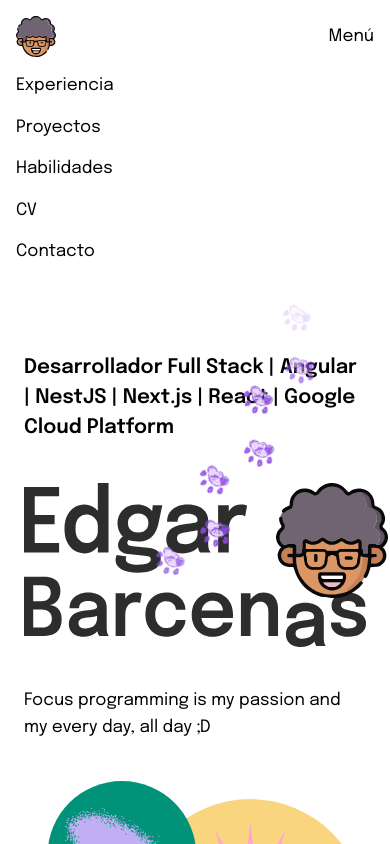
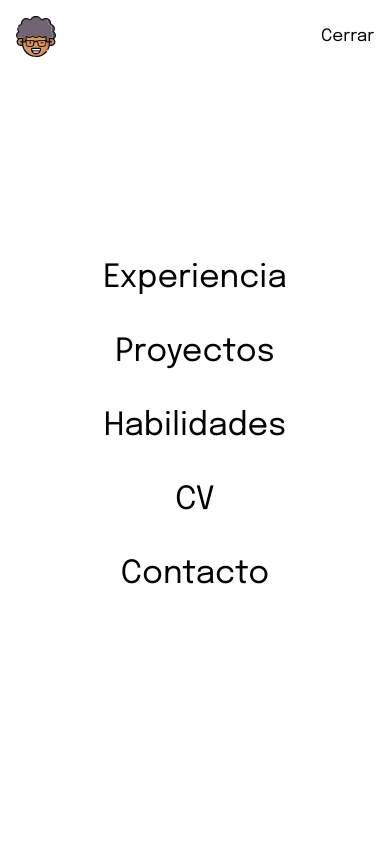
Before and after one commit to edgarbarcenas/portafolio, a Next.js app: page / in a window 390 px wide. Both pictures are taken after a click on the button "Menú". Shown: the top 844 px of the page. Built offline with nearby package versions, Linux system fonts and the light colour scheme.

Commit message:
feat: full-screen responsive menu
Below 1280px the Menú toggle opens a full-screen panel with the same
colours as the nav bar. It closes with Cerrar, Escape or when an item is
picked, returns focus to the toggle and locks the page scroll while open.

```diff
--- a/components/molecules/MobileNavToggle.tsx
+++ b/components/molecules/MobileNavToggle.tsx
@@ -9,25 +9,40 @@ type Item = { label: string; nav: NavTarget; active: boolean };
 type Props = {
   logoNav: NavTarget;
   items: readonly Item[];
+  // Solid surface for the full-screen panel; matches the bar in SiteNav.tsx.
+  panelClass: string;
 };
 
-// Not in Figma: below 1280px the nav collapses into a "Menú" toggle; colours
-// inherit from the parent <nav> in SiteNav.tsx. Escape returns focus to the
-// toggle; the panel stays in normal flow (no overlay).
-export default function MobileNavToggle({ logoNav, items }: Props) {
+// Not in Figma: below 1280px the nav collapses into a "Menú" toggle that
+// opens a full-screen panel with the same colours as the bar. Escape, the
+// close button or picking an item close it; focus returns to the toggle and
+// the page behind does not scroll while it is open.
+export default function MobileNavToggle({ logoNav, items, panelClass }: Props) {
   const [open, setOpen] = useState(false);
   const panelId = useId();
   const toggleRef = useRef<HTMLButtonElement>(null);
+  const closeRef = useRef<HTMLButtonElement>(null);
+
+  const close = (restoreFocus: boolean) => {
+    setOpen(false);
+    if (restoreFocus) toggleRef.current?.focus();
+  };
 
   useEffect(() => {
     if (!open) return;
+    closeRef.current?.focus();
+    const previousOverflow = document.body.style.overflow;
+    document.body.style.overflow = "hidden";
     const onKeyDown = (event: KeyboardEvent) => {
       if (event.key !== "Escape") return;
       setOpen(false);
       toggleRef.current?.focus();
     };
     document.addEventListener("keydown", onKeyDown);
-    return () => document.removeEventListener("keydown", onKeyDown);
+    return () => {
+      document.body.style.overflow = previousOverflow;
+      document.removeEventListener("keydown", onKeyDown);
+    };
   }, [open]);
 
   return (
@@ -48,17 +63,48 @@ export default function MobileNavToggle({ logoNav, items }: Props) {
         </button>
       </div>
       {open && (
-        <div id={panelId} className="flex flex-col gap-4 px-4 pb-6 sm:px-6">
-          {items.map((item) => (
+        <div
+          id={panelId}
+          role="dialog"
+          aria-modal="true"
+          aria-label="Menú"
+          className={`fixed inset-0 z-50 flex flex-col overflow-y-auto ${panelClass}`}
+        >
+          {/* Same bar as the closed state, so the logo and toggle stay put. */}
+          <div className="flex items-center justify-between px-4 py-4 sm:px-6">
             <NavLink
-              key={item.label}
-              nav={item.nav}
-              active={item.active}
-              className={`font-sans text-[17px] ${item.active ? "font-semibold text-lila" : "font-normal"}`}
+              nav={logoNav}
+              className="relative block"
+              aria-label="Edgar Barcenas — inicio"
+              onClick={() => close(false)}
             >
-              {item.label}
+              <IsoEdgar width={40} />
             </NavLink>
-          ))}
+            <button
+              ref={closeRef}
+              type="button"
+              onClick={() => close(true)}
+              className="font-sans text-[17px]"
+            >
+              Cerrar
+            </button>
+          </div>
+          <ul className="flex flex-1 flex-col items-center justify-center gap-8 px-6 pb-16">
+            {items.map((item) => (
+              <li key={item.label}>
+                <NavLink
+                  nav={item.nav}
+                  active={item.active}
+                  onClick={() => close(false)}
+                  className={`font-sans text-[32px] leading-[42px] ${
+                    item.active ? "font-semibold text-lila" : "font-normal"
+                  }`}
+                >
+                  {item.label}
+                </NavLink>
+              </li>
+            ))}
+          </ul>
         </div>
       )}
     </div>
--- a/components/molecules/NavLink.tsx
+++ b/components/molecules/NavLink.tsx
@@ -14,15 +14,17 @@ type Props = {
   className?: string;
   style?: CSSProperties;
   children: ReactNode;
+  // Runs before navigation (e.g. closing the mobile menu).
+  onClick?: () => void;
   "aria-label"?: AnchorHTMLAttributes<HTMLAnchorElement>["aria-label"];
 };
 
-export default function NavLink({ nav, active, className, style, children, ...aria }: Props) {
+export default function NavLink({ nav, active, className, style, children, onClick, ...aria }: Props) {
   const ariaCurrent = active ? "page" : undefined;
 
   if (nav.kind === "route") {
     return (
-      <Link href={nav.href} className={className} style={style} aria-current={ariaCurrent} {...aria}>
+      <Link href={nav.href} className={className} style={style} aria-current={ariaCurrent} onClick={onClick} {...aria}>
         {children}
       </Link>
     );
@@ -36,6 +38,7 @@ export default function NavLink({ nav, active, className, style, children, ...ar
       aria-current={ariaCurrent}
       onClick={(event) => {
         event.preventDefault();
+        onClick?.();
         scrollToSection(nav.id);
       }}
       {...aria}
--- a/components/organisms/SiteNav.tsx
+++ b/components/organisms/SiteNav.tsx
@@ -13,6 +13,8 @@ export type SiteNavProps = {
 export default function SiteNav({ current }: SiteNavProps) {
   const isHome = current === "home";
   const surfaceClass = isHome ? "bg-white/90 text-negro" : "bg-purpura text-blanco";
+  // Full-screen mobile menu: same colours as the bar, but opaque.
+  const panelClass = isHome ? "bg-blanco text-negro" : "bg-purpura text-blanco";
   const logoNav = resolveLogoNav(current);
   const items = NAV_ITEMS.map((item) => ({
     ...item,
@@ -48,7 +50,7 @@ export default function SiteNav({ current }: SiteNavProps) {
       </div>
 
       {/* Responsive proposal (not in Figma): <1280, see MobileNavToggle. */}
-      <MobileNavToggle logoNav={logoNav} items={items} />
+      <MobileNavToggle logoNav={logoNav} items={items} panelClass={panelClass} />
     </nav>
   );
 }
```
Also changed, not shown: 1 other file (tests, documents, lock files or other folders).
